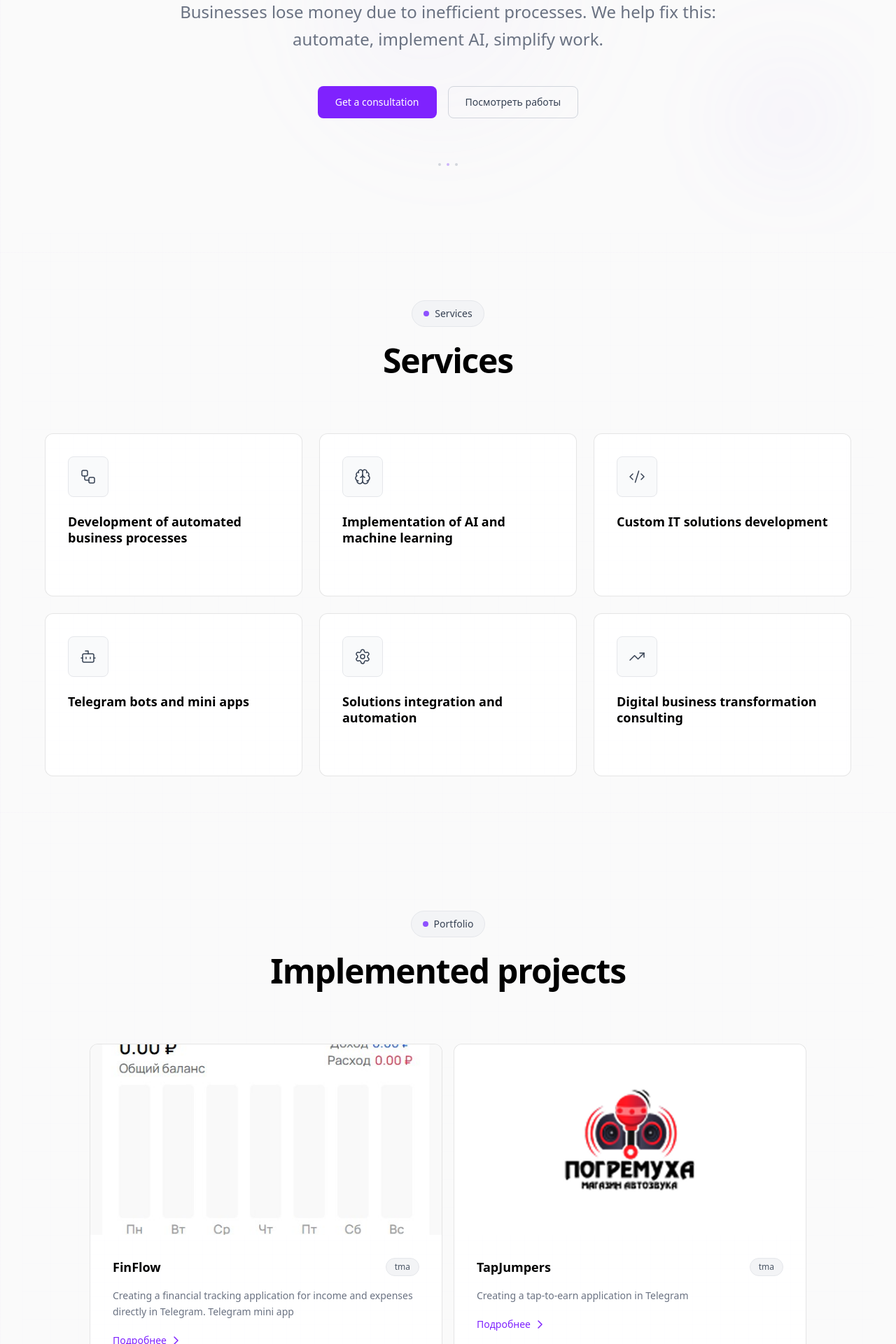
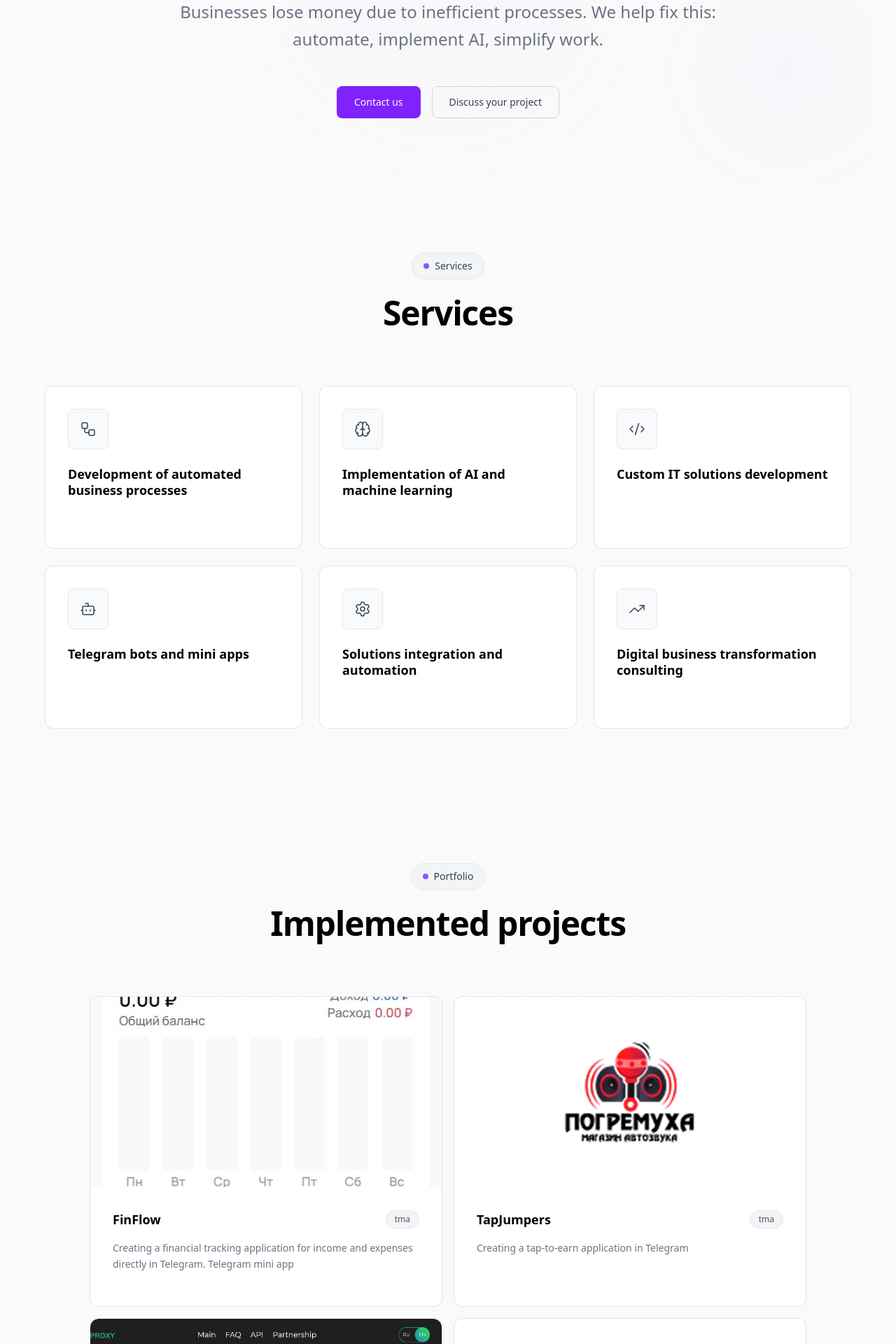
Before and after one commit to SimvolokovP/21tech, a Next.js app: page /en in a window 1280 px wide. Shown: the part 440-2360 px from the top of the page at 70% size. Built offline with nearby package versions, Linux system fonts and the light colour scheme.

Commit message:
fix hero

```diff
--- a/messages/en.json
+++ b/messages/en.json
@@ -24,6 +24,7 @@
 	"Header": {
 		"navigation": {
 			"cases": "Cases",
+
 			"services": "Services",
 			"solutions": "Solutions",
 			"blog": "Blog",
@@ -34,7 +35,8 @@
 	"Hero": {
 		"title": "Time to automate your business",
 		"subtitle": "Businesses lose money due to inefficient processes. We help fix this: automate, implement AI, simplify work.",
-		"cta": "Get a consultation"
+		"cta": "Contact us",
+    "cta2": "Discuss your project"
 	},
 	"Services": {
 		"title": "Services",
@@ -93,6 +95,7 @@
     "label": "Portfolio",
 		"title": "Implemented projects",
 		"subtitle": "",
+    "more": "Learn more",
 		"moreBtn": "More",
 		"casesList": {
 			"1": {
--- a/messages/ru.json
+++ b/messages/ru.json
@@ -34,7 +34,8 @@
 	"Hero": {
 		"title": "Время автоматизировать бизнес",
 		"subtitle": "Бизнесы теряют деньги из-за неэффективных процессов. Мы помогаем это исправить: автоматизируем, внедряем AI, упрощаем работу.",
-		"cta": "Получить консультацию"
+		"cta": "Связаться с нами",
+    "cta2": "Обсудить проект"
 	},
 	"Services": {
 		"title": "Услуги",
@@ -92,6 +93,7 @@
 	"Cases": {
     "label": "Портфолио",
 		"title": "Реализованные проекты",
+    "more": "Подробнее",
 		"subtitle": "",
 		"moreBtn": "Еще",
 		"casesList": {
--- a/src/components/CasesItem.tsx
+++ b/src/components/CasesItem.tsx
@@ -63,30 +63,7 @@ export function CasesItem({ caseCard }: CasesItemProps) {
 						{caseCard.descr}
 					</p>
 
-					{/* Vercel-style читать далее */}
-					<div className='mt-auto'>
-						<Link
-							href={`/${locale}/case/${caseCard.id}`}
-							className='inline-flex items-center text-sm font-medium text-violet-600 hover:text-violet-700 transition-colors duration-200'
-						>
-							Подробнее
-							<svg
-								width='16'
-								height='16'
-								viewBox='0 0 16 16'
-								fill='none'
-								className='ml-1'
-							>
-								<path
-									d='M7 3L12 8L7 13'
-									stroke='currentColor'
-									strokeWidth='1.5'
-									strokeLinecap='round'
-									strokeLinejoin='round'
-								/>
-							</svg>
-						</Link>
-					</div>
+
 				</div>
 			</article>
 		</li>
--- a/src/sections/Hero.tsx
+++ b/src/sections/Hero.tsx
@@ -38,16 +38,16 @@ export async function Hero() {
 						{t('cta')}
 					</a>
 					<button className='inline-flex items-center justify-center bg-transparent hover:bg-gray-100 text-gray-700 hover:text-black px-6 py-3 rounded-lg text-sm font-medium transition-all duration-200 border border-gray-300'>
-						Посмотреть работы
+						{t('cta2')}
 					</button>
 				</div>
 
-				{/* Vercel-style декор */}
-				<div className='flex justify-center items-center gap-2 mt-16 opacity-40'>
+
+				{/* <div className='flex justify-center items-center gap-2 mt-16 opacity-40'>
 					<div className='w-1 h-1 rounded-full bg-gray-400'></div>
 					<div className='w-1 h-1 rounded-full bg-violet-500'></div>
 					<div className='w-1 h-1 rounded-full bg-gray-400'></div>
-				</div>
+				</div>  */}
 			</div>
 		</section>
 	)
```
